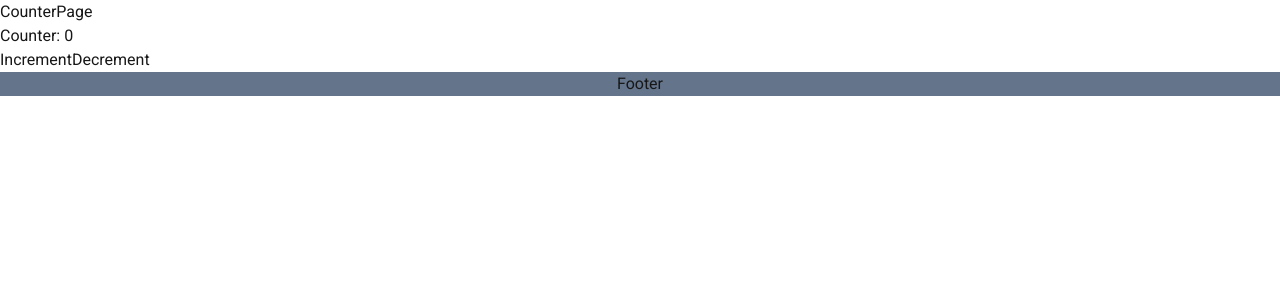
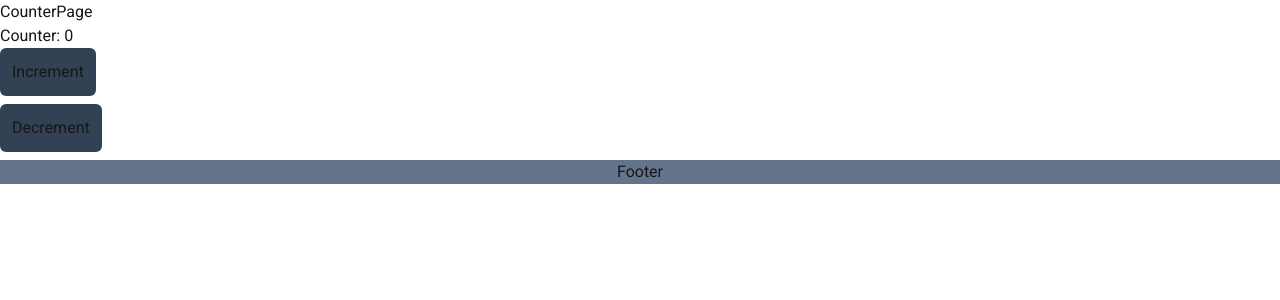
Before and after one commit to abadathossain/first-next-project, a Next.js app: page /counter in a window 1280 px wide. Shown: the top 300 px of the page. Built offline with nearby package versions, Linux system fonts and the light colour scheme.

Commit message:
fetch done

```diff
--- /dev/null
+++ b/src/app/[...catchAllRoute]/page.js
@@ -0,0 +1,9 @@
+const CatchAllPage = () => {
+  return (
+    <div>
+      <h1>CatchAllPage</h1>
+    </div>
+  );
+};
+
+export default CatchAllPage;
--- a/src/app/[productId]/page.js
+++ b/src/app/[productId]/page.js
@@ -1,6 +1,11 @@
 import React from "react";
 
-const DynamicPage = () => {
+const DynamicPage = async ({ params, searchParams }) => {
+  const productId = await params;
+  const search = await searchParams;
+  console.log(productId);
+  console.log(search);
+
   return (
     <div>
       <h1>Dynamic Page</h1>
--- a/src/app/layout.js
+++ b/src/app/layout.js
@@ -19,8 +19,8 @@ const roboto = Roboto({
 });
 
 export const metadata = {
-  title: "Create Next App",
-  description: "Generated by create next app",
+  title: "My Next Js App",
+  description: "Generated by My Next Js App",
 };
 
 export default function RootLayout({ children }) {
--- a/src/components/Counter.jsx
+++ b/src/components/Counter.jsx
@@ -8,8 +8,9 @@ const Counter = () => {
         <div>
             Counter: {count}
             <div>
-                <button onClick={() => setCount(count + 1)}>Increment</button>
-                <button onClick={() => setCount(count - 1)}>Decrement</button>
+                <button className="bg-slate-700 mb-2 rounded-md p-3" onClick={() => setCount(count + 1)}>Increment</button>
+                <br />
+                <button className="bg-slate-700 mb-2 rounded-md p-3" onClick={() => setCount(count - 1)}>Decrement</button>
             </div>
         </div>
     );
--- a/src/components/shared/Navbar.jsx
+++ b/src/components/shared/Navbar.jsx
@@ -1,6 +1,10 @@
+"use client"
 import Link from "next/link";
+import { usePathname } from "next/navigation";
 
 const Navbar = () => {
+    const pathName = usePathname()
+    console.log(pathName)
     return (
         <div>
             <div className="max-w-7xl mx-auto px-4 sm:px-6 lg:px-8">
@@ -9,7 +13,7 @@ const Navbar = () => {
                         Logo
                     </Link>
                     <div className="hidden md:flex space-x-6">
-                        <Link href="/about" className="text-gray-700 hover:text-gray-900">
+                        <Link href="/about" className={pathName === "/about" ? "text-red-500 underline" : "text-gray-700 hover:text-gray-900"}>
                             About
                         </Link>
                         <Link href="/services" className="text-gray-700 hover:text-gray-900">
```
